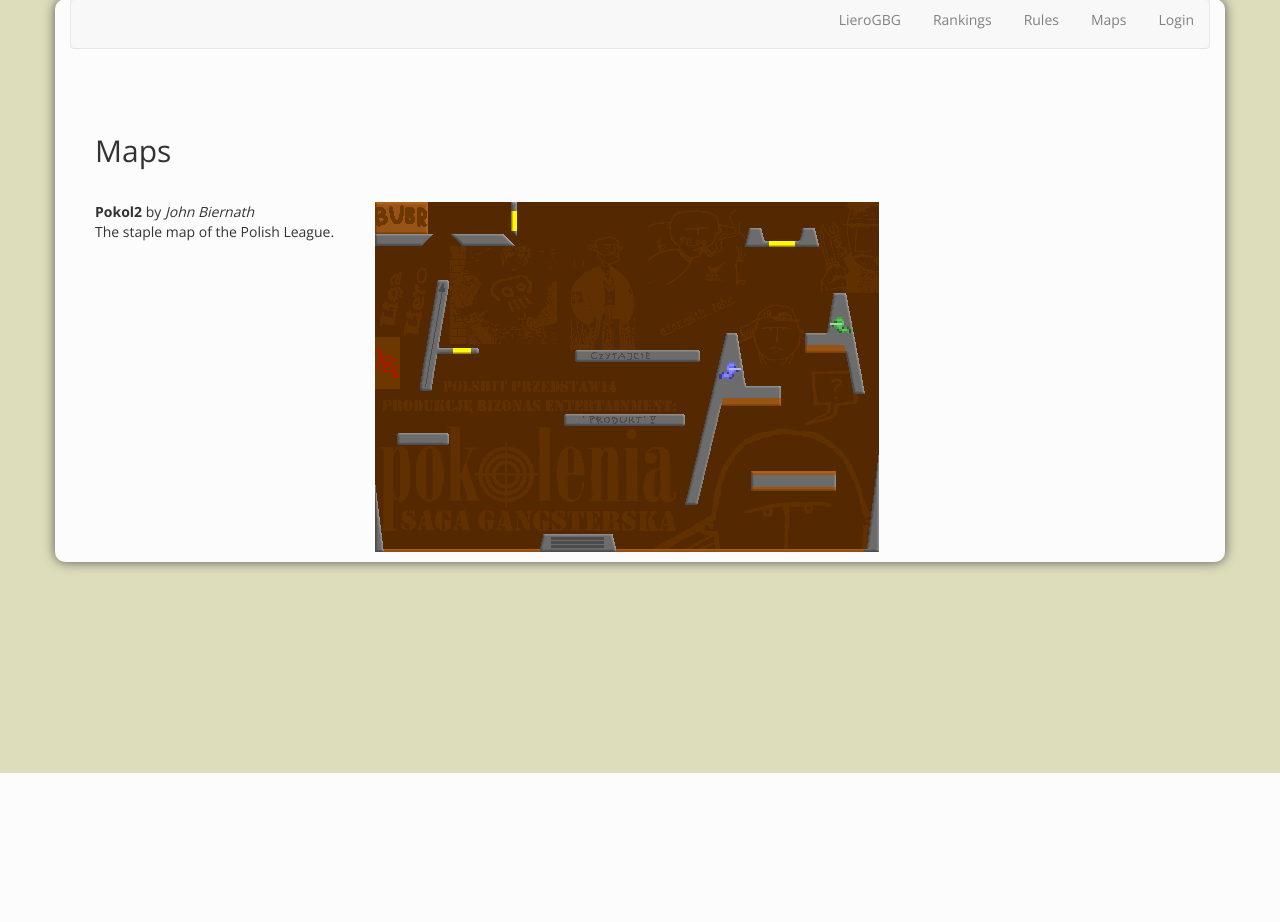
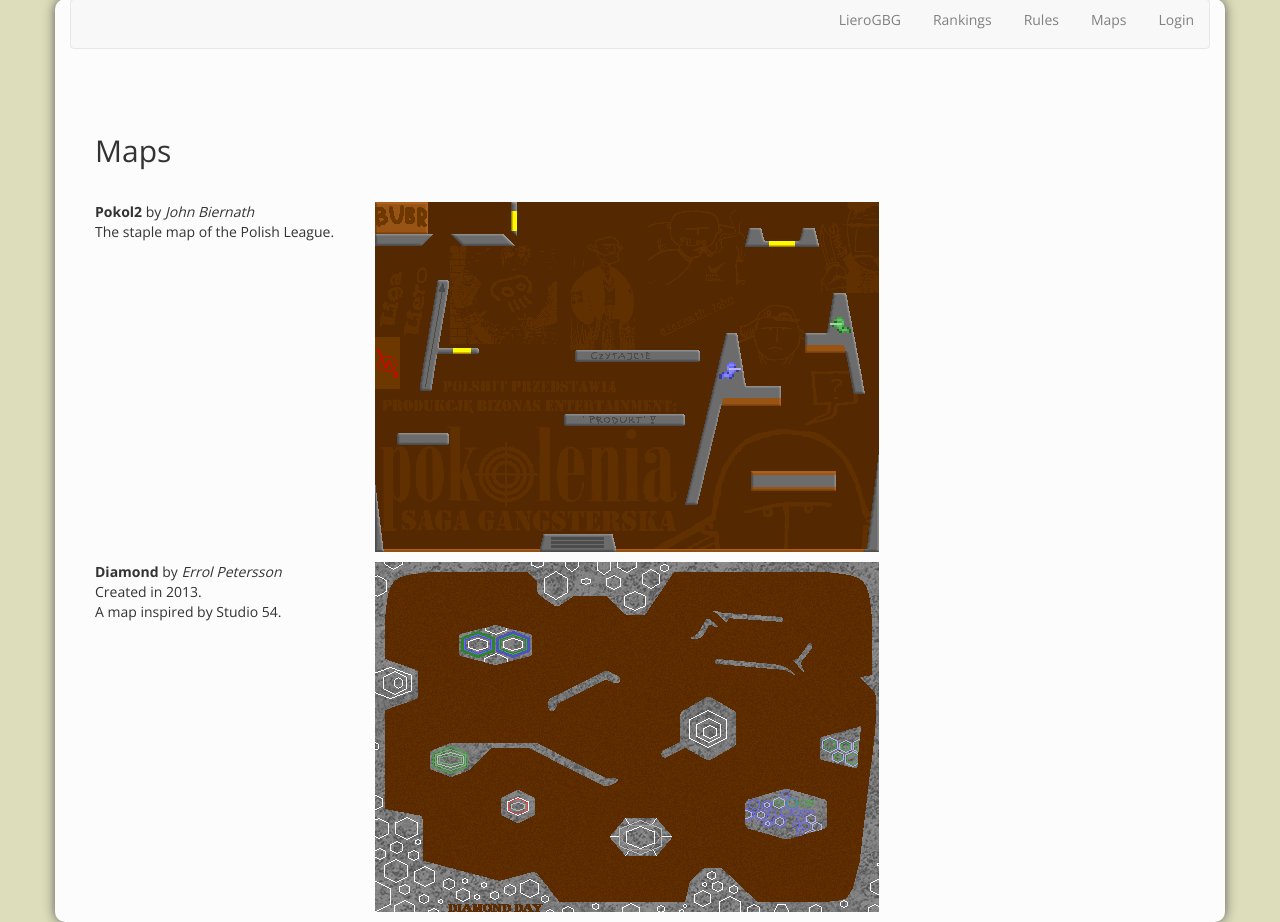
Before and after one commit to ahockersten/lierogbg, a Django app: page /maps/ in a window 1280 px wide. Shown: the part 27-949 px from the top of the page. Before the commit the page ends 800 px from the top, so only its background shows below. Run offline with Django 3.2, Linux system fonts and the light colour scheme; style sheets or scripts are compiled from the project's sources; some web fonts are replaced.

Commit message:
More maps

```diff
--- a/templates/index/maps.html
+++ b/templates/index/maps.html
@@ -12,11 +12,25 @@
 </div>
 <div class="row">
     <div class="col-xs-3">
-        <strong>Pokol2</strong> by <em>John Biernath</em><br/>
+        <strong>Pokol2</strong> by <em>John Biernath</em>
+        <p>
         The staple map of the Polish League.
+        </p>
     </div>
     <div class="col-xs-9">
         <a href="{{ STATIC_URL }}/maps/pokol2.lev"><img src="{{ STATIC_URL }}/img/maps/pokol2.png"></img></a>
+    </div>
+</div>
+<div class="row">
+    <div class="col-xs-3">
+        <strong>Diamond</strong> by <em>Errol Petersson</em><br/>
+        Created in 2013.
+        <p>
+        A map inspired by Studio 54.
+        </p>
+    </div>
+    <div class="col-xs-9">
+        <a href="{{ STATIC_URL }}/maps/DIAMOND.LEV"><img src="{{ STATIC_URL }}/img/maps/diamond.png"></img></a>
     </div>
 </div>
 {% endblock %}
```
Also changed, not shown: custom_static/img/maps/diamond.png (added), 1 other file.
